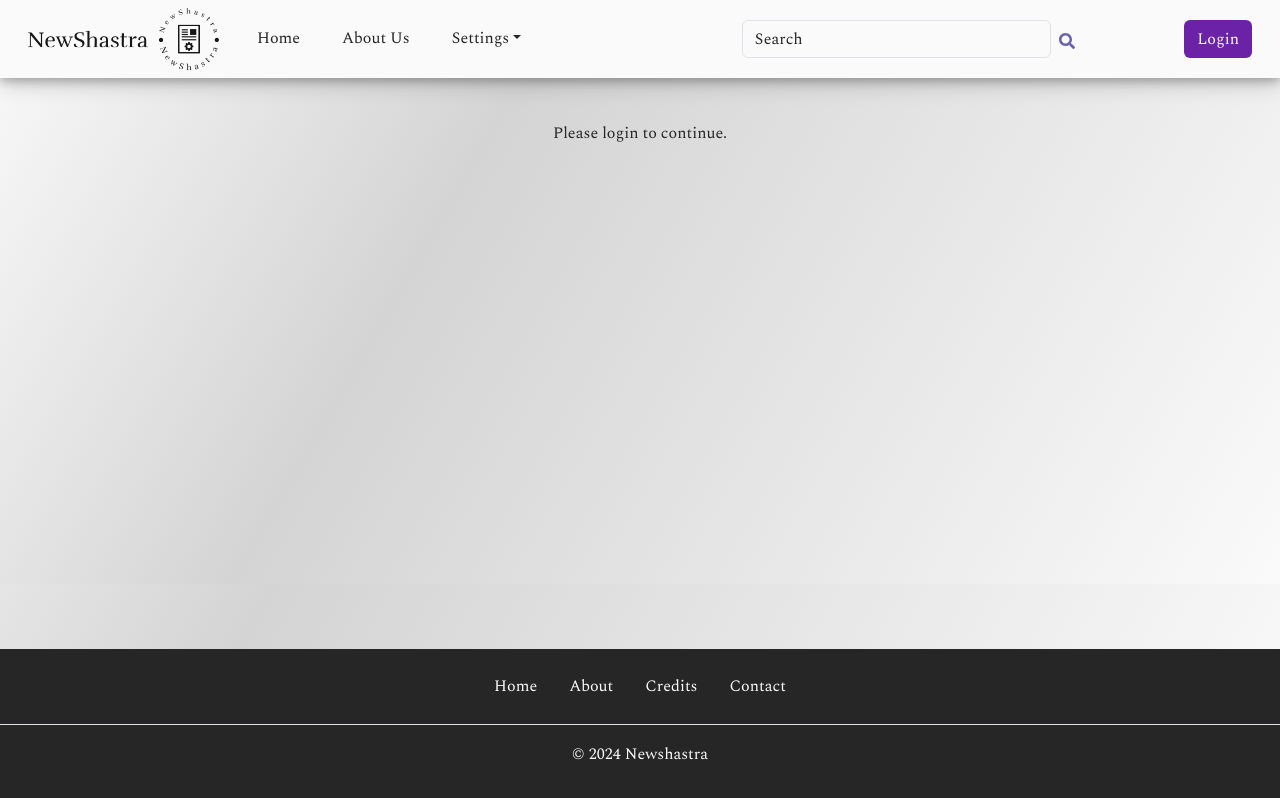
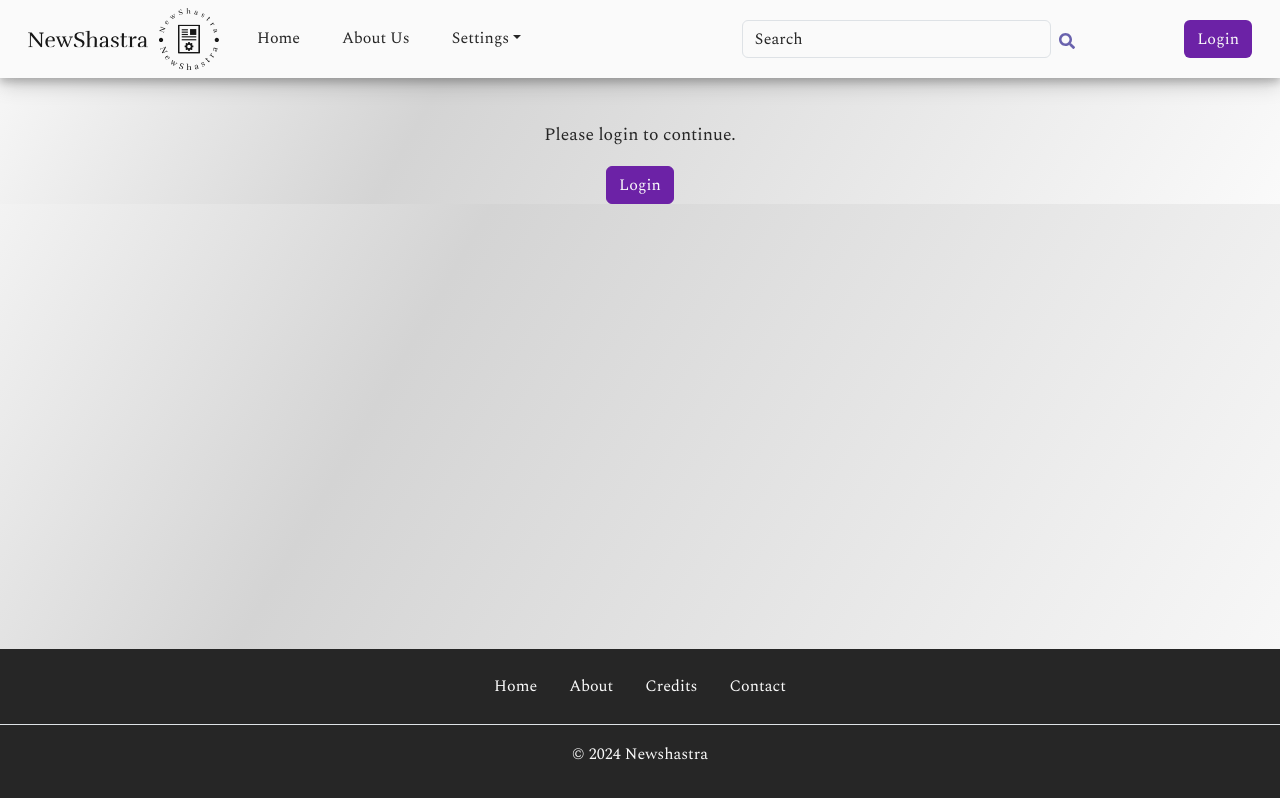
Before and after one commit to Pranav-Patani/NewsPortal, a React (Vite) app: page /user in a window 1280 px wide. Built offline with nearby package versions, Linux system fonts and the light colour scheme.

Commit message:
fix: fixed duplicacy in news articles and minor bug fixes.

```diff
--- a/src/components/DarkMode.jsx
+++ b/src/components/DarkMode.jsx
@@ -1,8 +1,9 @@
-import { useContext } from "react";
+import { useContext, useState } from "react";
 import FeedContext from "../contexts/FeedContext";
 
 const DarkMode = () => {
   const { setIsDarkMode } = useContext(FeedContext);
+  const [check, setCheck] = useState(false);
 
   const setDarkMode = () => {
     document.querySelector("body").setAttribute("data-theme", "dark");
@@ -10,17 +11,24 @@ const DarkMode = () => {
   const setLightMode = () => {
     document.querySelector("body").setAttribute("data-theme", "light");
   };
-  let check = false;
+
   const toggleTheme = () => {
-    check = !check;
+    setCheck(!check);
     check ? setDarkMode() : setLightMode();
     setIsDarkMode(check);
   };
+
+  const selectedTheme = localStorage.getItem("selectedTheme");
+  if (selectedTheme === "dark") {
+    setDarkMode();
+  }
   return (
     <>
-      <button className="dark-mode__btn" onClick={() => toggleTheme()}>
-        Toggle Theme
-      </button>
+      <div className="dark-mode">
+        <button className="dark-mode__btn" onClick={toggleTheme}>
+          Toggle Theme
+        </button>
+      </div>
     </>
   );
 };
--- a/src/components/Navbar.jsx
+++ b/src/components/Navbar.jsx
@@ -101,6 +101,7 @@ const Navbar = () => {
                     <Dropdown.Item>
                       <DarkMode />
                     </Dropdown.Item>
+
                     <Dropdown.Item onClick={() => navigate(`/user`)}>
                       Preferences
                     </Dropdown.Item>
--- a/src/components/NewsCarousel.jsx
+++ b/src/components/NewsCarousel.jsx
@@ -10,11 +10,13 @@ const NewsCarousel = () => {
   const trimmedArticles = articles.slice(16, 19);
 
   return location.pathname == "/" ? (
-    <Carousel navButtonsAlwaysVisible>
-      {trimmedArticles.map((item, i) => (
-        <Item key={i} item={item} />
-      ))}
-    </Carousel>
+    <div className="carousel">
+      <Carousel navButtonsAlwaysVisible>
+        {trimmedArticles.map((item, i) => (
+          <Item key={i} item={item} />
+        ))}
+      </Carousel>
+    </div>
   ) : null;
 };
 
--- a/src/contexts/FeedContext.jsx
+++ b/src/contexts/FeedContext.jsx
@@ -16,7 +16,15 @@ export const FeedProvider = ({ children }) => {
   const getArticles = async () => {
     try {
       const { data } = await axios.get("http://localhost:4000/");
-      setArticles(data);
+      const unFilteredArticles = data;
+      const filteredArticles = unFilteredArticles.filter(
+        (item, index) =>
+          index ===
+          unFilteredArticles.findIndex(
+            (obj) => JSON.stringify(item) === JSON.stringify(obj)
+          )
+      );
+      setArticles(filteredArticles);
     } catch (error) {
       console.log(error);
     }
--- a/src/css/style.css
+++ b/src/css/style.css
@@ -48,11 +48,11 @@ body {
   background-repeat: no-repeat; }
 
 .custom-home {
-  margin-top: 6.5rem;
+  margin-top: 3.5rem;
   display: flex;
   flex-direction: column; }
   .custom-home__categories-container__heading {
-    margin: 1rem 0; }
+    margin: 2rem 0; }
   .custom-home__categories-container__categories-tabs {
     display: flex;
     flex-wrap: wrap;
@@ -209,6 +209,21 @@ body {
           background-color: var(--color-white);
           color: var(--color-gray);
           cursor: pointer; }
+  .section-profile__logout {
+    margin: 7.5rem auto 0 auto;
+    display: flex;
+    flex-direction: column;
+    align-items: center; }
+    .section-profile__logout__heading {
+      flex-basis: 50%;
+      font-size: 1.1rem; }
+    .section-profile__logout__btn {
+      background-color: var(--color-primary);
+      color: var(--color-white);
+      border: 1px solid var(--color-primary); }
+      .section-profile__logout__btn:hover {
+        background-color: var(--body-gradient-2);
+        border: 1px solid var(--color-primary); }
 
 .app {
   display: flex;
@@ -246,9 +261,14 @@ body {
     .section-about__img-container__img {
       width: 70%; } }
 
+.carousel {
+  width: 90%;
+  margin: 0 auto; }
+
 .carousel-paper {
   height: 85vh;
   margin-top: 4rem;
+  padding: 1.5rem 0;
   background-position: center;
   background-repeat: no-repeat;
   background-size: cover;
@@ -274,10 +294,6 @@ body {
       .carousel-paper__text__link:hover {
         color: var(--color-black);
         background-color: var(--color-offwhite); }
-
-.dark-mode__btn {
-  background-color: inherit;
-  border: none; }
 
 .custom-navbar {
   box-shadow: 0 4px 8px 0 rgba(0, 0, 0, 0.2), 0 6px 20px 0 rgba(0, 0, 0, 0.19);
@@ -374,6 +390,13 @@ body {
       background-color: var(--color-white);
       border: 1px solid var(--color-primary); }
 
+.dark-mode {
+  width: 100%; }
+  .dark-mode__btn {
+    border: none;
+    background-color: inherit;
+    border-radius: 0.2rem; }
+
 .sort-btn {
   background-color: var(--color-secondary);
   border: none;
--- a/src/pages/UserProfile.jsx
+++ b/src/pages/UserProfile.jsx
@@ -26,7 +26,7 @@ const UserProfile = () => {
       url: "http://timesofindia.indiatimes.com/rssfeeds/913168846.cms",
     },
   ];
-  const { user, isAuthenticated } = useAuth0();
+  const { user, isAuthenticated, loginWithRedirect } = useAuth0();
   const { setCategory, setFeedUrl } = useContext(FeedContext);
   return isAuthenticated ? (
     <>
@@ -94,13 +94,20 @@ const UserProfile = () => {
     </>
   ) : (
     <>
-      <div className="container section-profile">
-        <div
-          className="row section-profile__heading"
+      <div className="container section-profile__logout">
+        <p
+          className="row section-profile__logout__heading"
           style={{ height: 55 + "vh" }}
         >
           Please login to continue.
-        </div>
+        </p>
+        <button
+          className="btn section-profile__logout__btn"
+          type="submit"
+          onClick={() => loginWithRedirect()}
+        >
+          {isAuthenticated ? `Logout` : `Login`}
+        </button>
       </div>
     </>
   );
--- a/src/sass/component-styles/_carousel.scss
+++ b/src/sass/component-styles/_carousel.scss
@@ -1,6 +1,12 @@
+.carousel {
+  width: 90%;
+  margin: 0 auto;
+}
+
 .carousel-paper {
   height: 85vh;
   margin-top: 4rem;
+  padding: 1.5rem 0;
   background-position: center;
   background-repeat: no-repeat;
   background-size: cover;
--- a/src/sass/component-styles/_navbar.scss
+++ b/src/sass/component-styles/_navbar.scss
@@ -1,8 +1,3 @@
-.dark-mode__btn {
-  background-color: inherit;
-  border: none;
-}
-
 .custom-navbar {
   box-shadow: 0 4px 8px 0 rgba(0, 0, 0, 0.2), 0 6px 20px 0 rgba(0, 0, 0, 0.19);
   background-color: var(--navbar-bg) !important;
--- a/src/sass/main.scss
+++ b/src/sass/main.scss
@@ -13,6 +13,7 @@
 @import "./component-styles/navbar";
 @import "./component-styles/footer";
 @import "./component-styles/news-cards";
-@import "./component-styles/_sort"; // Assuming this is a partial
+@import "./component-styles/_dark-mode";
+@import "./component-styles/_sort";
 
 // You might have more imports or configurations based on your project structure
--- a/src/sass/page-styles/_home.scss
+++ b/src/sass/page-styles/_home.scss
@@ -1,11 +1,11 @@
 .custom-home {
-  margin-top: 6.5rem;
+  margin-top: 3.5rem;
   display: flex;
   flex-direction: column;
 
   &__categories-container {
     &__heading {
-      margin: 1rem 0;
+      margin: 2rem 0;
     }
 
     &__categories-tabs {
--- a/src/sass/page-styles/_user-profile.scss
+++ b/src/sass/page-styles/_user-profile.scss
@@ -111,4 +111,25 @@
       }
     }
   }
+  &__logout {
+    margin: 7.5rem auto 0 auto;
+    display: flex;
+    flex-direction: column;
+    align-items: center;
+
+    &__heading {
+      flex-basis: 50%;
+      font-size: 1.1rem;
+    }
+    &__btn {
+      background-color: var(--color-primary);
+      color: var(--color-white);
+      border: 1px solid var(--color-primary);
+
+      &:hover {
+        background-color: var(--body-gradient-2);
+        border: 1px solid var(--color-primary);
+      }
+    }
+  }
 }
```
Also changed, not shown: src/sass/component-styles/__dark-mode.scss (added, +10 -0 lines).
